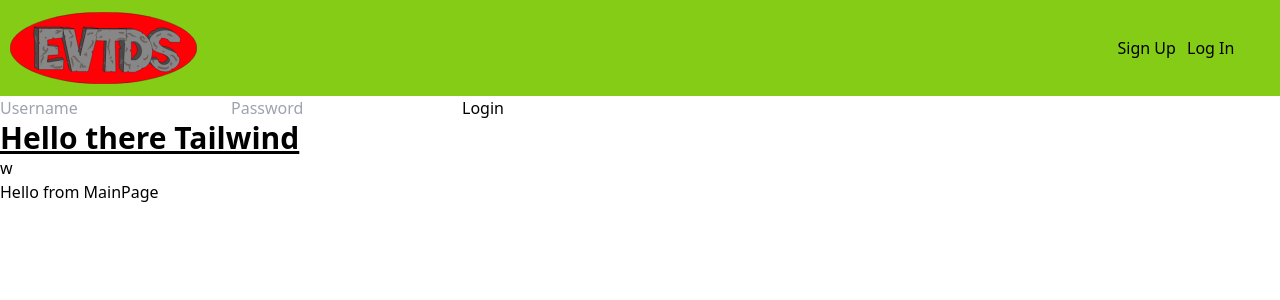
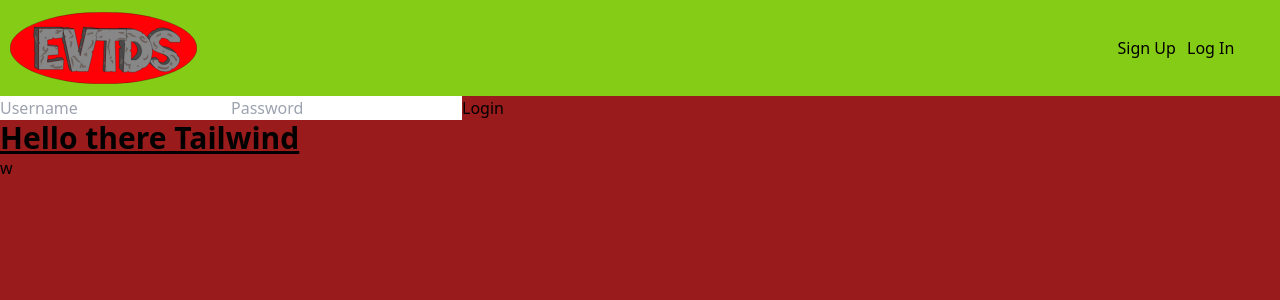
Before and after one commit to cracine79/EVTDontS, a React (Vite) app in the folder frontend2/: page / in a window 1280 px wide. Both pictures are taken after a click on the element "Log In". Shown: the top 300 px of the page. Built offline with nearby package versions, Linux system fonts and the light colour scheme; no server answers.

Commit message:
struggling with modal

```diff
--- a/frontend2/src/Components/LoginComponent.jsx
+++ b/frontend2/src/Components/LoginComponent.jsx
@@ -44,7 +44,7 @@ const LoginComponent = () => {
   };
 
   return (
-    <div className="w-100">
+    <div className="fixed w-full z-20 h-screen bg-red-800">
       <form onSubmit={handleSubmit}>
       <input
         type="username"
--- a/frontend2/src/Components/NavBar.jsx
+++ b/frontend2/src/Components/NavBar.jsx
@@ -27,6 +27,7 @@ export const NavBar = () => {
             <nav className=
                 "w-full
                 h-24
+                z-0
                 bg-lime-500
                 items-center
                 flex justify-between">
```
